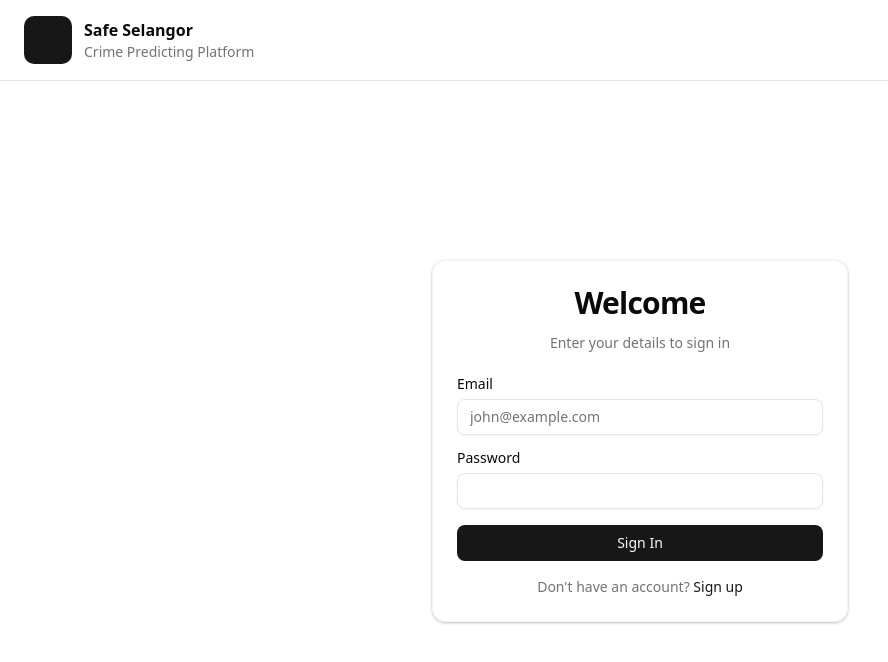
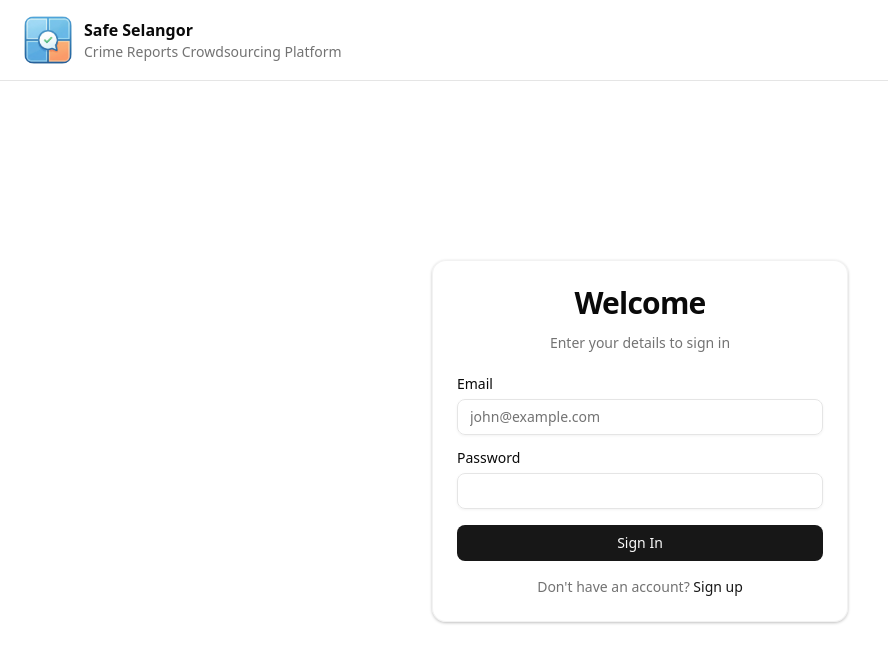
Before and after one commit to justin8ty/safe-selangor, a Next.js app in the folder apps/web/: page /login in a window 1280 px wide. Shown: the top 662 px of the page, without its empty margins (0-888 px from the left). Built offline with nearby package versions, Linux system fonts and the light colour scheme; no server answers.

Commit message:
css: add logo

```diff
--- a/apps/web/src/components/Topnav.tsx
+++ b/apps/web/src/components/Topnav.tsx
@@ -3,6 +3,7 @@
 import { useState } from "react";
 import { usePathname } from "next/navigation";
 import Link from "next/link";
+import Image from "next/image";
 import globalData from "@/config/global.json";
 import ReportPop from "@/components/ReportPop";
 import { useAuth } from "@/hooks/useAuth";
@@ -19,7 +20,16 @@ export default function Topnav() {
         <>
             <nav className="flex items-center justify-between px-6 py-4 border-b border-border bg-card sticky">
                 <Link href="/" className="flex items-center gap-3">
-                    <div className="w-12 h-12 bg-primary rounded-lg" />
+                    <div className="w-12 h-12 rounded-lg overflow-hidden bg-muted flex items-center justify-center">
+                        <Image
+                            src="/logo.png"
+                            alt="Safe Selangor"
+                            width={48}
+                            height={48}
+                            className="w-12 h-12 object-contain"
+                            priority
+                        />
+                    </div>
                     <div>
                         <h1 className="font-semibold text-foreground">{globalData.header.title}</h1>
                         <p className="text-sm text-muted-foreground">{globalData.header.subtitle}</p>
--- a/apps/web/src/config/global.json
+++ b/apps/web/src/config/global.json
@@ -1,7 +1,7 @@
 {
-    "header": {
-        "title": "Safe Selangor",
-        "subtitle": "Crime Predicting Platform"
-    },
-    "footer": "Copyright@2026"
+  "header": {
+    "title": "Safe Selangor",
+    "subtitle": "Crime Reports Crowdsourcing Platform"
+  },
+  "footer": "Copyright@2026"
 }
```
Also changed, not shown: apps/web/public/logo.png (added), apps/web/src/app/icon.png (added).
